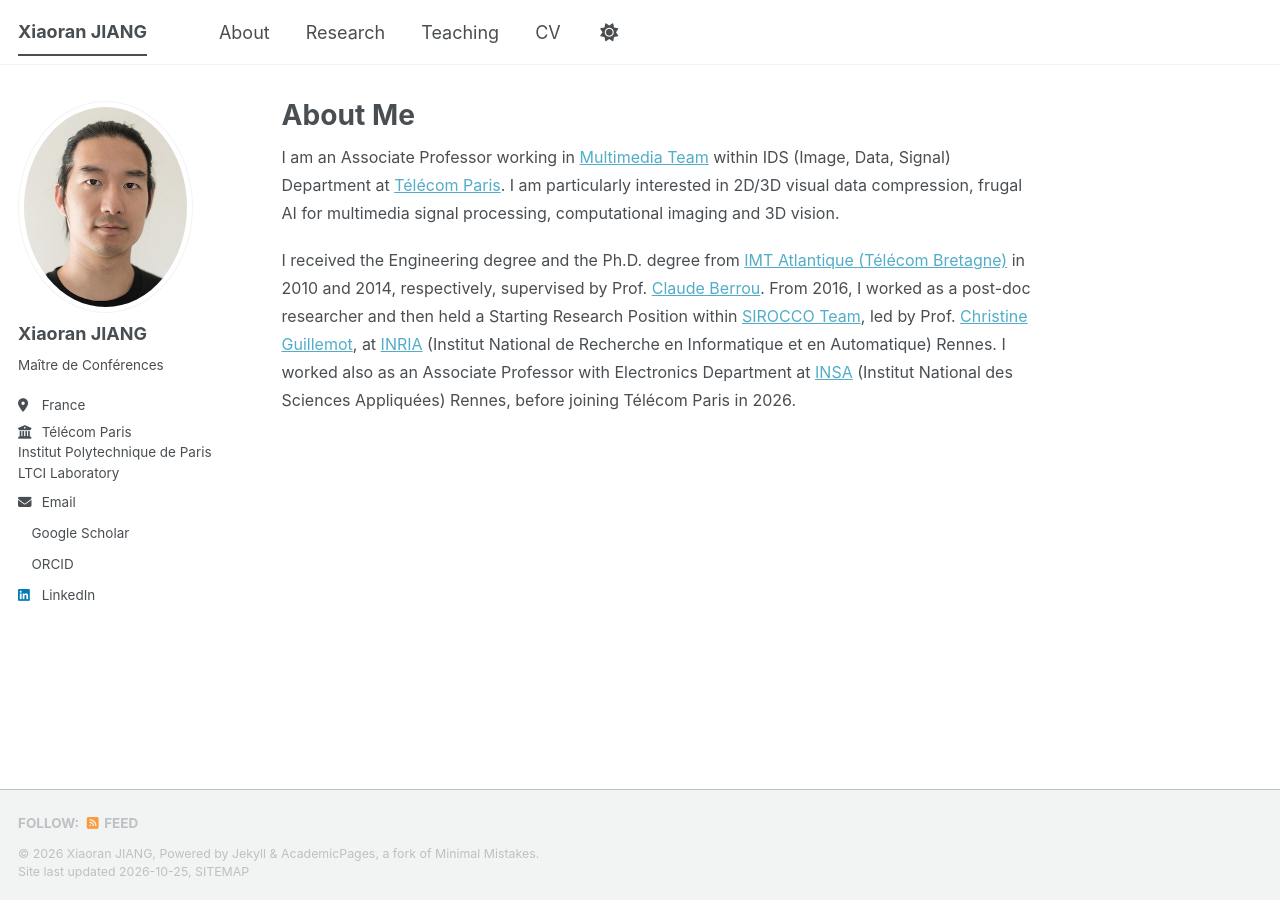
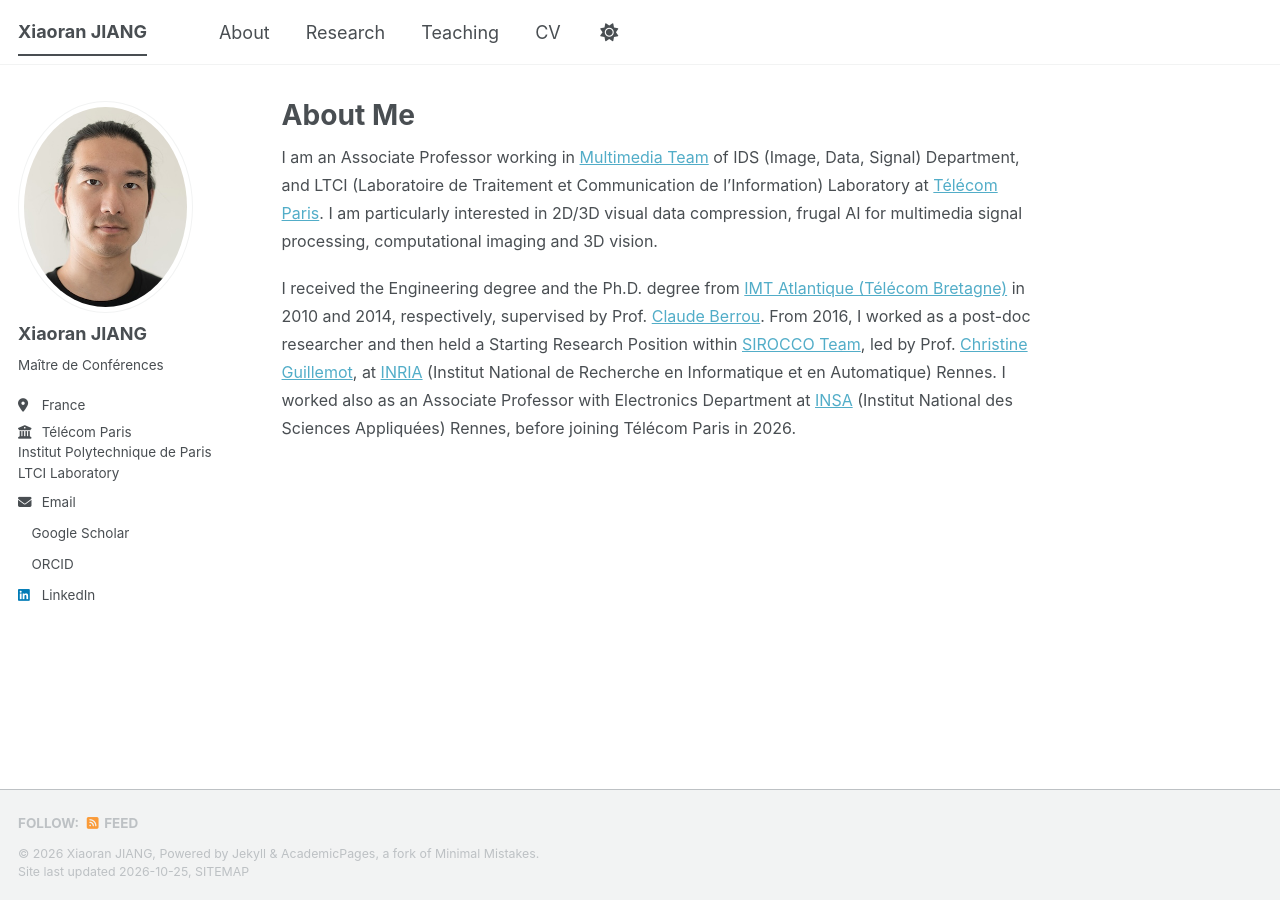
Before and after one commit to xiaoranjiang/xiaoranjiang.github.io, a Jekyll site: the page built from _pages/about.md, in a window 1280 px wide. Built offline with Jekyll 4.4.1, drawn with Linux system fonts in a browser that asks for light colours; a style sheet for code colours, icons or effects is not loaded.

Commit message:
Update about.md

```diff
--- a/_pages/about.md
+++ b/_pages/about.md
@@ -7,7 +7,7 @@ redirect_from:
   - /about.html
 ---
 
-I am an Associate Professor working in [Multimedia Team](https://mm.telecom-paris.fr/) within IDS (Image, Data, Signal) Department at [Télécom Paris](https://www.telecom-paris.fr).
+I am an Associate Professor working in [Multimedia Team](https://mm.telecom-paris.fr/) of IDS (Image, Data, Signal) Department, and LTCI (Laboratoire de Traitement et Communication de l'Information) Laboratory at [Télécom Paris](https://www.telecom-paris.fr).
 I am particularly interested in 2D/3D visual data compression, frugal AI for multimedia signal processing, computational imaging and 3D vision.
 
 I received the Engineering degree and the Ph.D. degree from [IMT Atlantique (Télécom Bretagne)](https://www.imt-atlantique.fr/) in 2010 and 2014, respectively, supervised by Prof. [Claude Berrou](https://fr.wikipedia.org/wiki/Claude_Berrou). From 2016, I worked as a post-doc researcher and then held a Starting Research Position within [SIROCCO Team](https://team.inria.fr/sirocco/fr/), led by Prof. [Christine Guillemot](https://people.rennes.inria.fr/Christine.Guillemot/), at [INRIA](https://www.inria.fr/en) (Institut National de Recherche en Informatique et en Automatique) Rennes. I worked also as an Associate Professor with Electronics Department at [INSA](https://www.insa-rennes.fr/) (Institut National des Sciences Appliquées) Rennes, before joining Télécom Paris in 2026.
```
